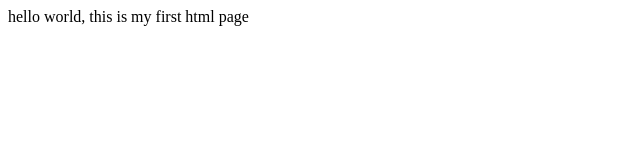
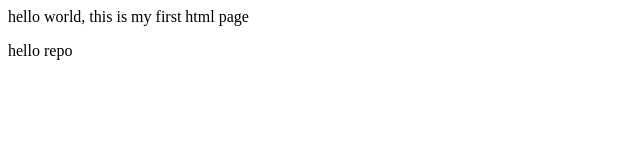
Before and after one commit to iam-chandana99/local-repo, a plain HTML site: page index.html in a window 1280 px wide. Shown: the full height of the page, 0-640 px from the left. Drawn offline with Linux system fonts and the light colour scheme.

Commit message:
Update index.html

```diff
--- a/index.html
+++ b/index.html
@@ -1 +1,2 @@
 <p>hello world, this is my first html page</p>
+<p>hello repo</p>
```
